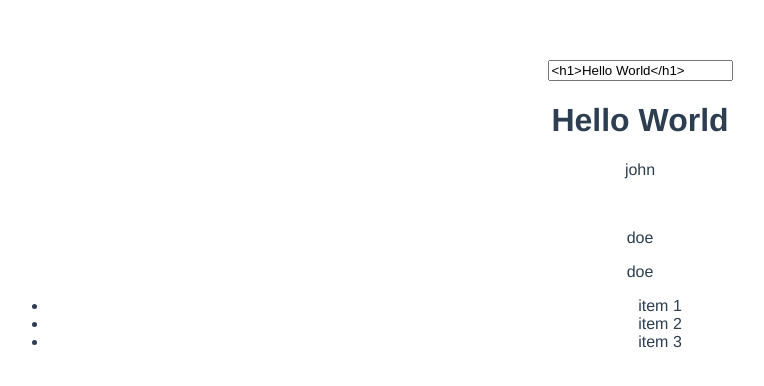
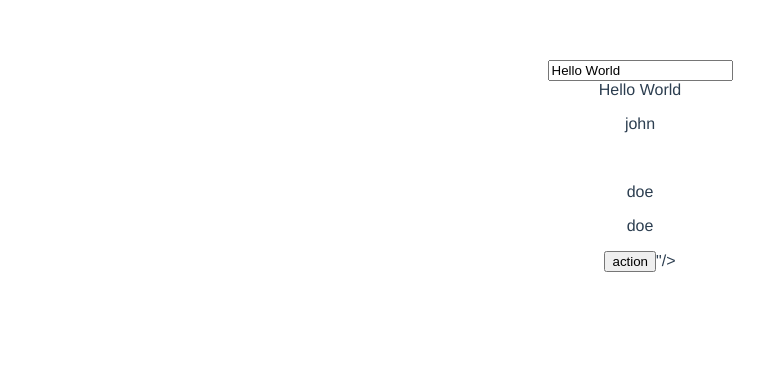
Before and after one commit to liquid11/traversy_tutorial, a Vue app: page / in a window 1280 px wide. Shown: the top 386 px of the page, without its empty margins (0-764 px from the left). Built offline with nearby package versions, Linux system fonts and the light colour scheme.

Commit message:
user actions

```diff
--- a/src/components/test.vue
+++ b/src/components/test.vue
@@ -10,10 +10,12 @@
         <p>{{user.last_name}}</p>
         <p v-if="showName" v-text="user.first_name"></p>
         <p v-else v-text="user.last_name"></p>
-        <ul>
-            <!-- eslint-disable-next-line  -->
+        <!-- <ul>
+
             <li v-for="item in items">{{item.title}}</li>
-        </ul>
+        </ul> -->
+     <button v-on:click="greet">action</button>
+     <input type="text" v-on:keyup="presskey" v-on="keyup.enter="enterkey"/>
     </div>
 </template>
 
@@ -22,7 +24,8 @@ export default {
   name: "test",
   data() {
     return {
-      title: "<h1>Hello World</h1>",
+      //   title: "<h1>Hello World</h1>",
+      title: "Hello World",
       user: {
         first_name: "john",
         last_name: "doe"
@@ -30,6 +33,19 @@ export default {
       showName: false,
       items: [{ title: "item 1 " }, { title: "item 2 " }, { title: "item 3 " }]
     };
+  },
+  methods: {
+    greet: function() {
+      alert("HELLO");
+    },
+    presskey: function(e) {
+      //    console.log("key pressed");
+      console.log(e.target.value);
+    },
+    enterkey: function(e) {
+      //    console.log("key pressed");
+      console.log("the value entered is " + e.target.value);
+    }
   }
 };
 </script>
```
